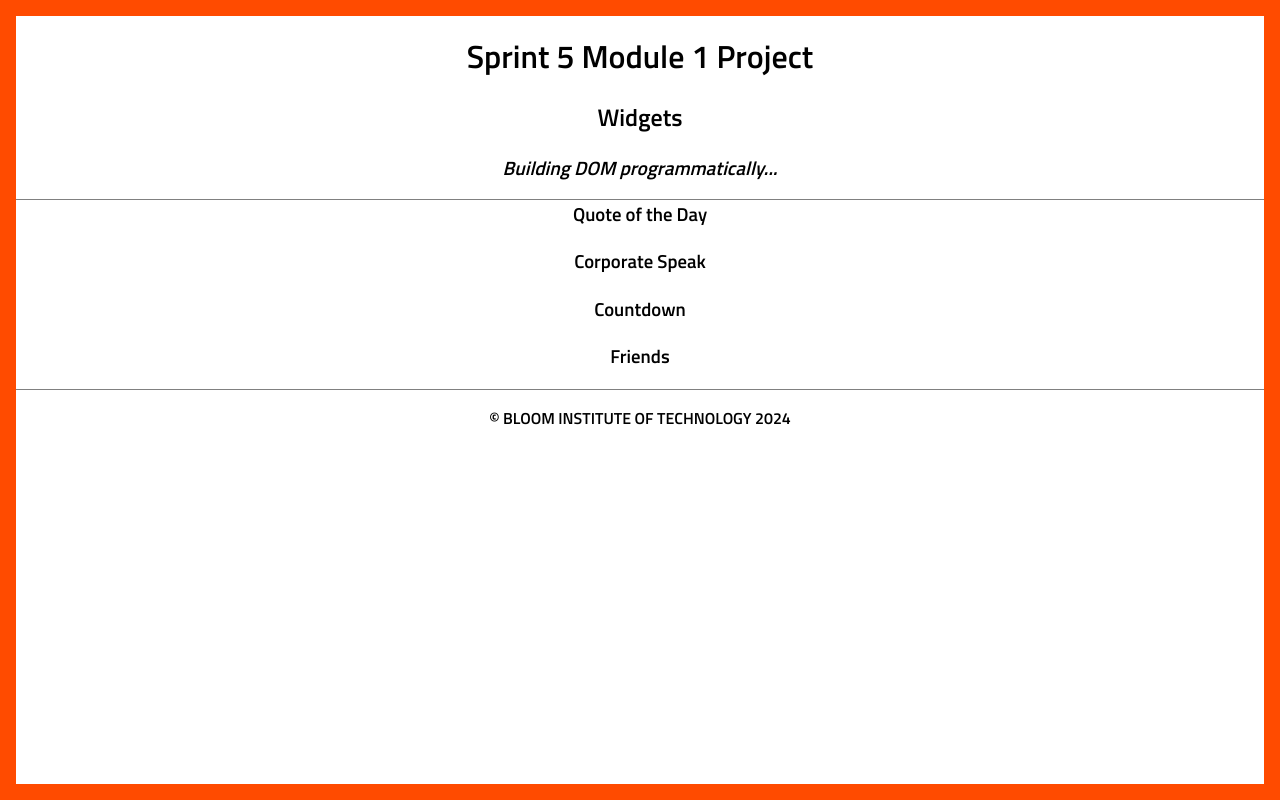
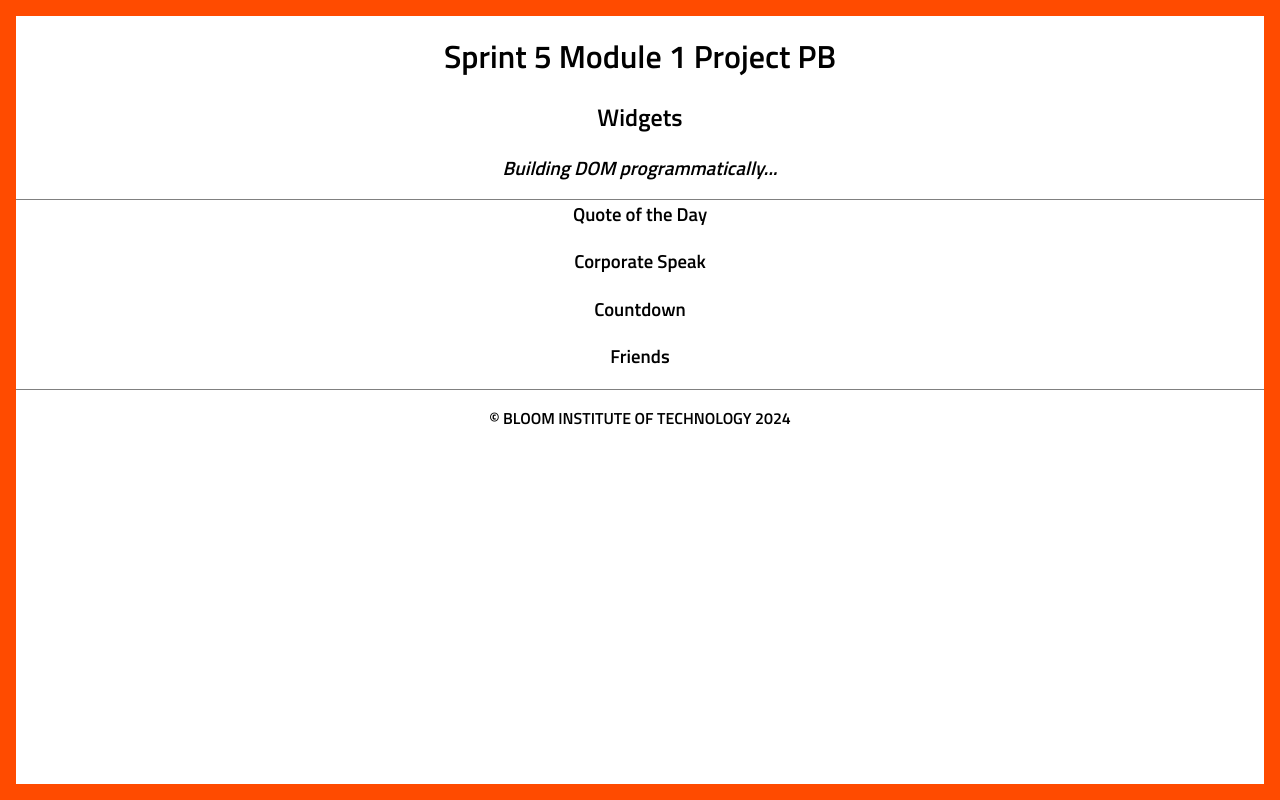
Before and after one commit to bloominstituteoftechnology/module-project-the-dom-peacemakerbak, a website: page frontend/index.html in a window 1280 px wide. Drawn offline with Linux system fonts and the light colour scheme.

Commit message:
header mistake

```diff
--- a/frontend/index.html
+++ b/frontend/index.html
@@ -8,7 +8,7 @@
 
 <head>
   <meta charset="UTF-8">
-  <title>Sprint 5 Module 1 Project PB</title>
+  <title>Sprint 5 Module 1 Project</title>
   <link rel="stylesheet" href="reset.css">
   <link rel="stylesheet" href="styles.css">
   <script defer src="data.js"></script>
@@ -17,7 +17,7 @@
 
 <body>
   <header>
-    <h1>Sprint 5 Module 1 Project</h1>
+    <h1>Sprint 5 Module 1 Project PB</h1>
     <h2>Widgets</h2>
     <p class="info">Building DOM programmatically...</p>
   </header>
```
